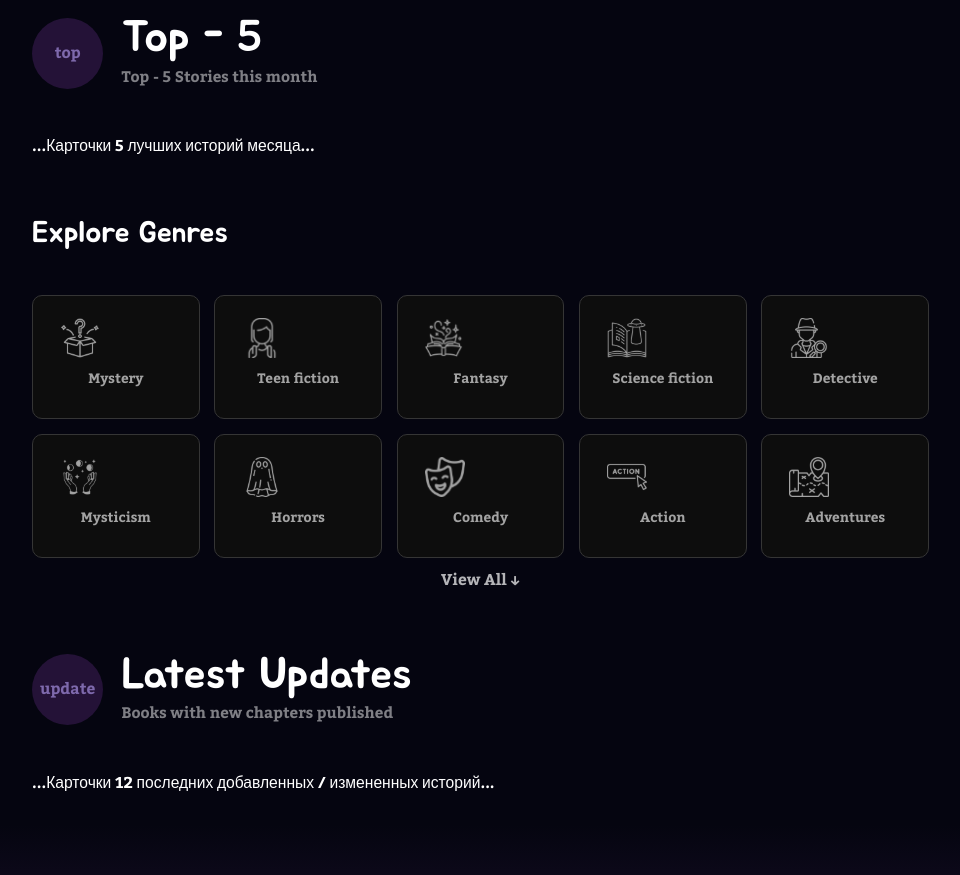
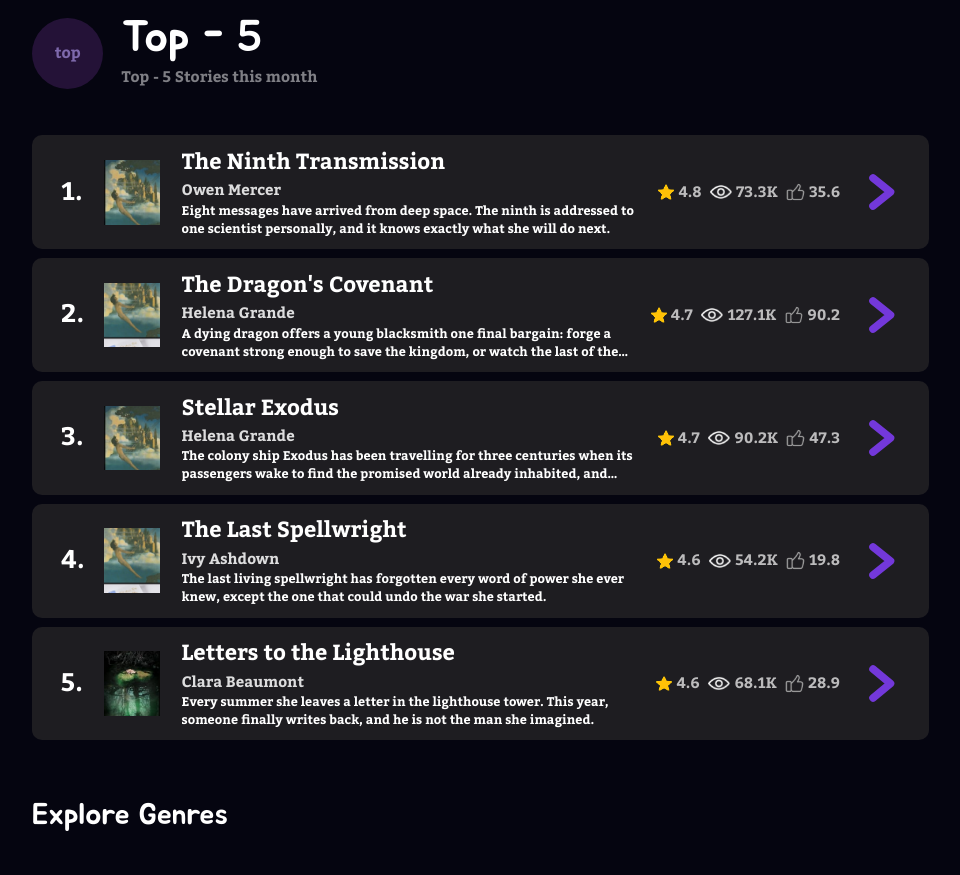
Before and after one commit to nekopunk44/Mythory, a React (Vite) app: page / in a window 1280 px wide. Shown: the part 1300-2175 px from the top of the page, without its empty margins (152-1112 px from the left). Built offline with nearby package versions, Linux system fonts and the light colour scheme.

Commit message:
Implement top stories ranking

```diff
--- a/src/sections/TopStoriesSection/TopStoriesSection.jsx
+++ b/src/sections/TopStoriesSection/TopStoriesSection.jsx
@@ -1,4 +1,11 @@
 import Section from '@/layouts/Section'
+import TopStoryRow from './TopStoryRow'
+import stories from '@/data/stories'
+import './TopStoriesSection.scss'
+
+const topStories = [...stories]
+  .sort((storyA, storyB) => storyB.rating - storyA.rating)
+  .slice(0, 5)
 
 const TopStoriesSection = () => {
   return (
@@ -7,7 +14,13 @@ const TopStoriesSection = () => {
       title="Top - 5"
       subtitle="Top - 5 Stories this month"
     >
-      ...Карточки 5 лучших историй месяца...
+      <ol className="top-stories-list">
+        {topStories.map((story, index) => (
+          <li className="top-stories-list__item" key={story.id}>
+            <TopStoryRow story={story} rank={index + 1} />
+          </li>
+        ))}
+      </ol>
     </Section>
   )
 }
--- /dev/null
+++ b/src/sections/TopStoriesSection/TopStoriesSection.scss
@@ -0,0 +1,11 @@
+.top-stories-list {
+  display: grid;
+  gap: fluid(10, 4);
+  margin: 0;
+  padding: 0;
+  list-style: none;
+}
+
+.top-stories-list__item {
+  min-width: 0;
+}
--- /dev/null
+++ b/src/sections/TopStoriesSection/TopStoryRow.jsx
@@ -0,0 +1,62 @@
+import formatCount from '@/utils/formatCount'
+import starYellow from '@/assets/icons/star_yellow.png'
+import eyeIcon from '@/assets/icons/eye.svg'
+import likeIcon from '@/assets/icons/like.svg'
+import chevronRight from '@/assets/icons/chevron-right.svg'
+import './TopStoryRow.scss'
+
+const TopStoryRow = ({ story, rank }) => (
+  <a className="top-story-row" href={`/stories/${story.id}`}>
+    <span className="top-story-row__rank" aria-hidden="true">
+      {rank}.
+    </span>
+    <img className="top-story-row__cover" src={story.cover} alt={story.title} />
+    <div className="top-story-row__content">
+      <h3 className="top-story-row__title">{story.title}</h3>
+      <p className="top-story-row__author">{story.author}</p>
+      <p className="top-story-row__description">{story.description}</p>
+    </div>
+    <ul
+      className="top-story-row__stats"
+      aria-label={`${story.title} statistics`}
+    >
+      <li className="top-story-row__stat">
+        <img
+          className="top-story-row__stat-icon top-story-row__stat-icon--star"
+          src={starYellow}
+          alt=""
+        />
+        <span className="visually-hidden">Rating</span>
+        <span>{story.rating}</span>
+      </li>
+      <li className="top-story-row__stat">
+        <img
+          className="top-story-row__stat-icon"
+          src={eyeIcon}
+          alt=""
+          aria-hidden="true"
+        />
+        <span className="visually-hidden">Views</span>
+        <span>{formatCount(story.views)}</span>
+      </li>
+      <li className="top-story-row__stat">
+        <img
+          className="top-story-row__stat-icon top-story-row__stat-icon--like"
+          src={likeIcon}
+          alt=""
+          aria-hidden="true"
+        />
+        <span className="visually-hidden">Likes</span>
+        <span>{formatCount(story.likes).replace(/K$/, '')}</span>
+      </li>
+    </ul>
+    <img
+      className="top-story-row__chevron"
+      src={chevronRight}
+      alt=""
+      aria-hidden="true"
+    />
+  </a>
+)
+
+export default TopStoryRow
--- /dev/null
+++ b/src/sections/TopStoriesSection/TopStoryRow.scss
@@ -0,0 +1,168 @@
+.top-story-row {
+  display: grid;
+  grid-template-columns: fluid(30, 6) fluid(68, 18) minmax(0, 1fr) auto fluid(
+      50,
+      12
+    );
+  align-items: center;
+  gap: fluid(27, 5);
+  min-height: fluid(129, 29);
+  padding: fluid(12, 4) fluid(33, 10);
+  color: var(--color-white);
+  text-decoration: none;
+  background-color: var(--color-gray-70);
+  border-radius: var(--border-radius-10);
+
+  &:focus-visible {
+    outline: 3px solid var(--color-purple-10);
+    outline-offset: 4px;
+  }
+
+  @include hover {
+    background-color: var(--color-gray-40);
+  }
+
+  &__rank {
+    font-family: var(--font-family-Kadwa);
+    font-size: fluid(35, 8);
+    font-weight: 700;
+    line-height: 1;
+    text-align: center;
+  }
+
+  &__cover {
+    display: block;
+    width: 100%;
+    height: fluid(91, 21);
+    object-fit: cover;
+  }
+
+  &__content {
+    display: grid;
+    min-width: 0;
+    align-content: center;
+    gap: fluid(1, 0);
+  }
+
+  &__title,
+  &__author,
+  &__description {
+    margin: 0;
+    font-family: var(--font-family-Kadwa);
+    font-weight: 700;
+  }
+
+  &__title {
+    overflow: hidden;
+    font-size: fluid(25, 7);
+    line-height: 1.5;
+    text-overflow: ellipsis;
+    white-space: nowrap;
+  }
+
+  &__author {
+    overflow: hidden;
+    font-size: fluid(17, 6);
+    line-height: 1.5;
+    color: var(--color-white-85);
+    text-overflow: ellipsis;
+    white-space: nowrap;
+  }
+
+  &__description {
+    display: -webkit-box;
+    overflow: hidden;
+    font-size: fluid(14, 6);
+    line-height: fluid(20, 8);
+    color: var(--color-white);
+    -webkit-box-orient: vertical;
+    -webkit-line-clamp: 2;
+  }
+
+  &__stats {
+    display: flex;
+    align-items: center;
+    gap: fluid(10, 2);
+    margin: 0;
+    padding: 0;
+    font-family: var(--font-family-Kadwa);
+    font-size: fluid(17, 6);
+    font-weight: 700;
+    line-height: 1.5;
+    color: var(--color-white-70);
+    list-style: none;
+  }
+
+  &__stat {
+    display: flex;
+    align-items: center;
+    gap: fluid(5, 1);
+    white-space: nowrap;
+  }
+
+  &__stat-icon {
+    display: block;
+    width: fluid(25, 7);
+    height: fluid(25, 7);
+    object-fit: contain;
+
+    &--star {
+      width: fluid(18, 6);
+      height: fluid(18, 6);
+    }
+
+    &--like {
+      width: fluid(21, 7);
+      height: fluid(21, 7);
+    }
+  }
+
+  &__chevron {
+    display: block;
+    width: 100%;
+    height: auto;
+  }
+}
+
+@include laptop {
+  .top-story-row {
+    grid-template-columns: fluid(25, 6) fluid(64, 18) minmax(0, 1fr) auto fluid(
+        44,
+        12
+      );
+    gap: fluid(25, 5);
+    min-height: fluid(106, 29);
+
+    &__rank {
+      font-size: fluid(29, 8);
+    }
+
+    &__cover {
+      height: fluid(74, 21);
+    }
+  }
+}
+
+@include mobile {
+  .top-story-row {
+    grid-template-columns: fluid(6, 6) fluid(18, 18) minmax(0, 1fr) auto fluid(
+        12,
+        12
+      );
+    gap: fluid(5, 5);
+    padding-block: 4px;
+    min-height: 29px;
+
+    &__description {
+      display: none;
+    }
+
+    &__stats {
+      gap: fluid(2, 2);
+    }
+
+    &__stat {
+      gap: 1px;
+    }
+  }
+}
```
